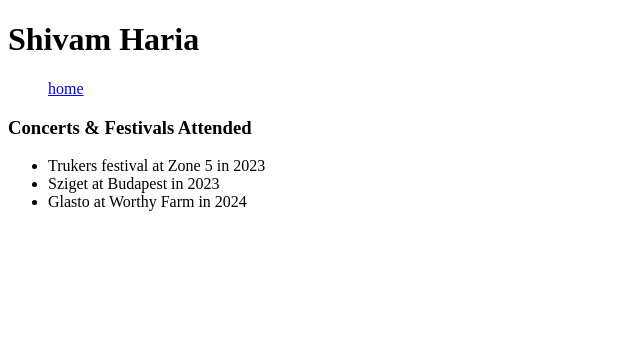
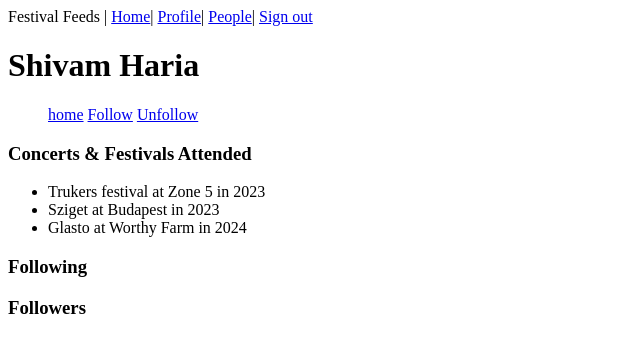
Before and after one commit to HatfieldAlex/festival-feed, a Django app: a page that uses users/templates/users/user_profile_page.html in a window 1280 px wide. Shown: the top 353 px of the page, without its empty margins (0-640 px from the left). Run offline with Django 4.2, Linux system fonts and the light colour scheme; a user stored in the database is signed in; data comes from the database, SQL or seed files in the repository; both versions use the stored data as it was after the commit.

Commit message:
follower functionality enabled

```diff
--- a/festivalfeed/settings.py
+++ b/festivalfeed/settings.py
@@ -55,7 +55,9 @@ ROOT_URLCONF = 'festivalfeed.urls'
 TEMPLATES = [
     {
         'BACKEND': 'django.template.backends.django.DjangoTemplates',
-        'DIRS': [],
+        'DIRS': [
+            BASE_DIR / "templates"
+        ],
         'APP_DIRS': True,
         'OPTIONS': {
             'context_processors': [
--- /dev/null
+++ b/templates/base.html
@@ -0,0 +1,23 @@
+<!DOCTYPE html>
+<html>
+<head>
+    <title>{% block page_title %}{% endblock %}</title>
+</head>
+<body>
+    {% if user.is_authenticated %}
+    <div>
+        Festival Feeds |
+        <a href="{% url 'home' %}"> Home</a>|
+        <a href="{% url 'user_profile_page' username=user.username %}">Profile</a>|
+        <a href="{% url 'friend_search' %}">People</a>|
+        <a href="{% url 'logout' %}">Sign out</a>
+    </div>
+    {% endif %}
+
+
+
+    {% block content %}
+
+    {% endblock %}
+</body>
+</html>
--- a/users/models.py
+++ b/users/models.py
@@ -5,6 +5,13 @@ class Profile(models.Model):
     user = models.OneToOneField(User, on_delete=models.CASCADE)
     first_name = models.CharField(max_length=100)
     second_name = models.CharField(max_length=100)
+    following = models.ManyToManyField('self', related_name='followers', symmetrical=False, blank=True)
+
+    def follow(self, profile):
+        self.following.add(profile)
+
+    def unfollow(self, profile):
+        self.following.remove(profile)
 
 
     def __str__(self):
--- a/users/templates/users/user_profile_page.html
+++ b/users/templates/users/user_profile_page.html
@@ -1,12 +1,10 @@
+{% extends 'base.html' %}
 
+{% block page_title %}
+Profile | Festival Feeds
+{% endblock %}
 
-<!DOCTYPE html>
-<html lang="en">
-<head>
-    <meta charset="UTF-8">
-    <meta name="viewport" content="width=device-width, initial-scale=1.0">
-    <title>Profile Page</title>
-</head>
+{% block content %}
 <body>
     <header>
         <h1>{{user_profile.first_name}} {{user_profile.second_name}}</h1>
@@ -15,6 +13,9 @@
                 <a href="{% url 'home' %}">home</a>
                 {% if user.username == user_profile.user.username%}
                 <a href="{% url 'edit_profile_page' %}">edit profile</a>
+                {% else %}
+                <a href="{% url 'follow_user' username=user_profile.user.username %}">Follow</a>
+                <a href="{% url 'unfollow_user' username=user_profile.user.username %}">Unfollow</a>
                 {% endif %}
             </ul>
         </nav>
@@ -32,5 +33,16 @@
             {% endif %}
         </ul>
     </section>
+
+    <section>
+        <h3>Following</h3>
+        {% for followed_user in followed_users %}
+        {{followed_user.first_name }} {{followed_user.second_name }}
+        {% endfor %}
+
+
+        <h3>Followers</h3>
+
+    </section>
 </body>
-</html>
+{% endblock %}
--- a/users/urls.py
+++ b/users/urls.py
@@ -11,5 +11,7 @@ urlpatterns = [
     path('user/show/<str:username>/', views.user_profile_page, name='user_profile_page'),
     path('user/edit', views.edit_profile_page, name='edit_profile_page'),
     path('user/edit/delete_event/<int:event_id>/', views.delete_event, name='delete_event'),
-    path('/friend_search', views.friend_search,name='friend_search'),
+    path('friend_search', views.friend_search,name='friend_search'),
+    path('follow_user/<str:username>', views.follow_user,name='follow_user'),
+    path('unfollow_user/<str:username>', views.unfollow_user,name='unfollow_user'),
 ]
--- a/users/views.py
+++ b/users/views.py
@@ -5,9 +5,12 @@ from django.contrib.auth.models import User
 from .models import Profile, LiveEvent
 
 def home(request):
-    user = request.user
-    user_profile = user.profile
-    return render(request, 'users/home.html', {"user_profile": user_profile})
+    if request.user.is_authenticated:
+        user = request.user
+        user_profile = user.profile
+        return render(request, 'users/home.html', {"user_profile": user_profile})
+    else:
+        return render(request, 'users/home.html')
 
 def register(request):
     if request.method == 'POST':
@@ -36,7 +39,11 @@ def user_profile_page(request, username):
     user = get_object_or_404(User, username=username)
     user_profile = user.profile
     live_events = LiveEvent.objects.filter(user=user)
-    return render(request, 'users/user_profile_page.html', {'user_profile': user_profile, "live_events": live_events})
+    followed_users = user_profile.following.all()
+    return render(request, 'users/user_profile_page.html', {
+        'user_profile': user_profile,
+        "live_events": live_events,
+        "followed_users": followed_users})
 
 def edit_profile_page(request):
 
@@ -66,3 +73,22 @@ def delete_event(request, event_id):
 def friend_search(request):
     all_users = Profile.objects.all()
     return render(request, 'users/friend_search.html', {"all_users": all_users})
+
+def follow_user(request, username):
+    following_user_profile = get_object_or_404(Profile, user=request.user)
+
+    followed_user = get_object_or_404(User, username=username)
+    followed_user_profile = get_object_or_404(Profile, user=followed_user)
+
+    following_user_profile.follow(followed_user_profile)
+    return redirect('friend_search')
+
+
+def unfollow_user(request, username):
+    following_user_profile = get_object_or_404(Profile, user=request.user)
+
+    followed_user = get_object_or_404(User, username=username)
+    followed_user_profile = get_object_or_404(Profile, user=followed_user)
+
+    following_user_profile.unfollow(followed_user_profile)
+    return redirect('friend_search')
```
Also changed, not shown: users/templates/users/friend_search.html (+8 -6 lines), users/templates/users/home.html (+10 -11 lines), db.sqlite3, users/migrations/0003_profile_following.py (added).
